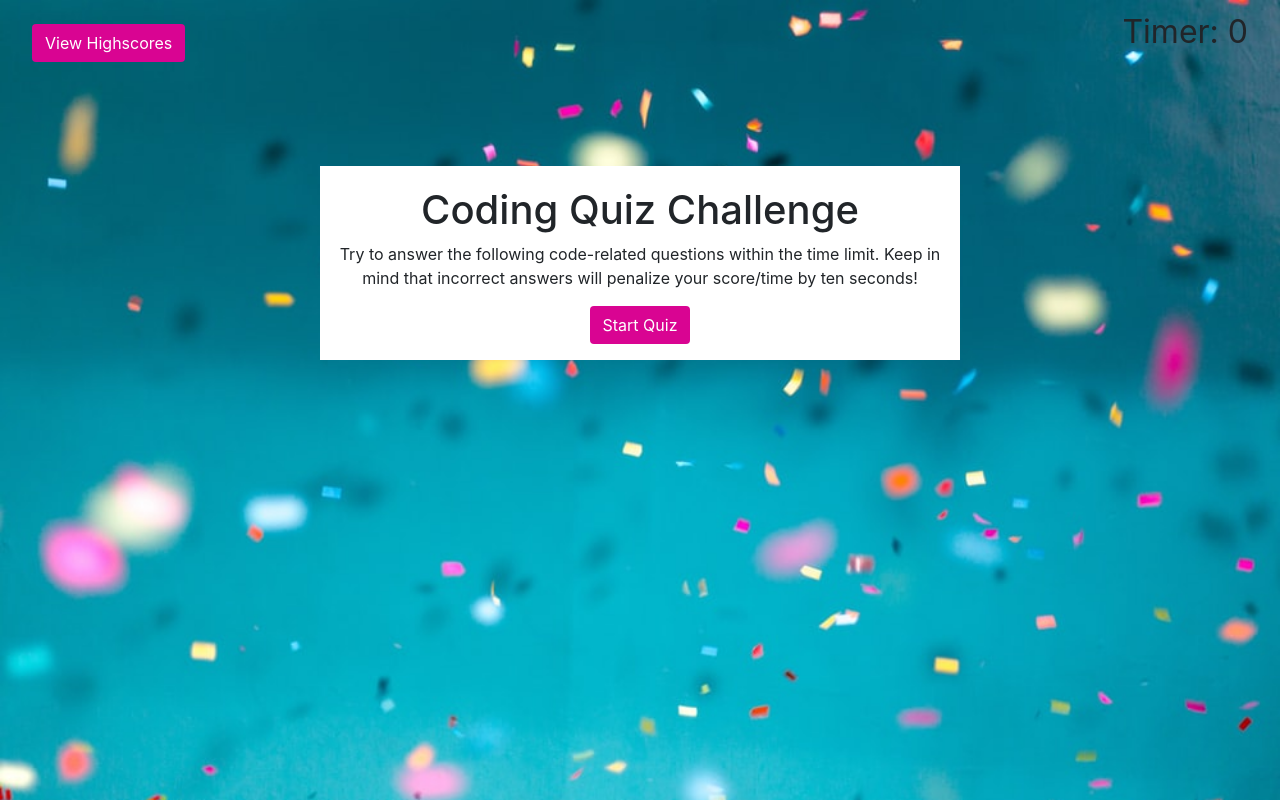
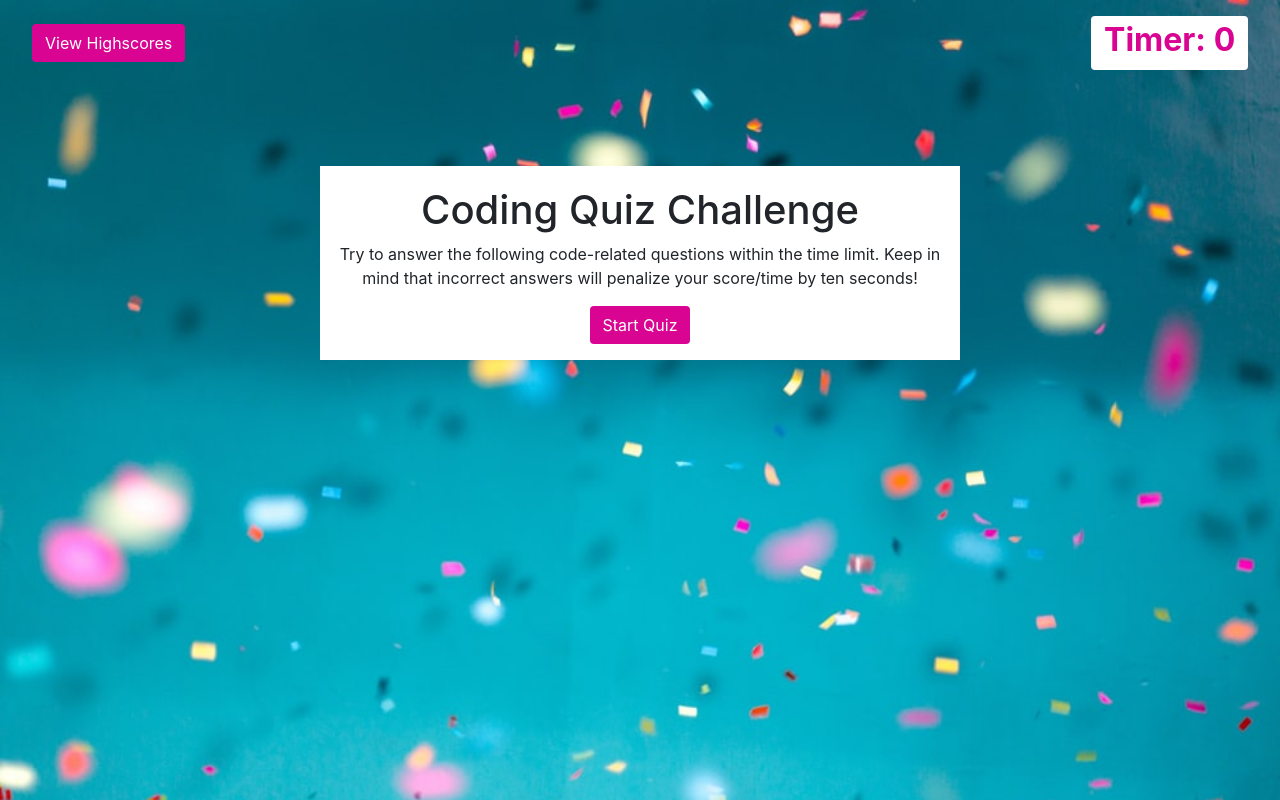
Before and after one commit to aimeecesler/super-fun-code-quiz, a plain HTML site: page index.html in a window 1280 px wide. Drawn offline with nearby package versions, Linux system fonts and the light colour scheme.

Commit message:
added styling to timer

```diff
--- a/index.html
+++ b/index.html
@@ -17,7 +17,7 @@
   <nav class="nav">
     <span class="navbar-text mr-auto">
         <button class="btn" id="highscore">View Highscores</button></span>
-    <span class="navbar-text ml-auto" id="timer"></span>
+    <span class="badge badge-secondary" id="timer"></span>
   </nav>
   <main class="container">
           <!-- start page div -->
--- a/style.css
+++ b/style.css
@@ -29,12 +29,17 @@ table {
   margin-top: 5em;
   width: 50%;
 }
+.badge{
+    margin: 0.5em;
+}
 .table {
   max-width: 50%;
 }
 #timer {
   margin-right: 1em;
   font-size: 2em;
+  color: #D90492;
+  background-color: white;
 }
 #highscore {
   margin-left: 2em;
```
